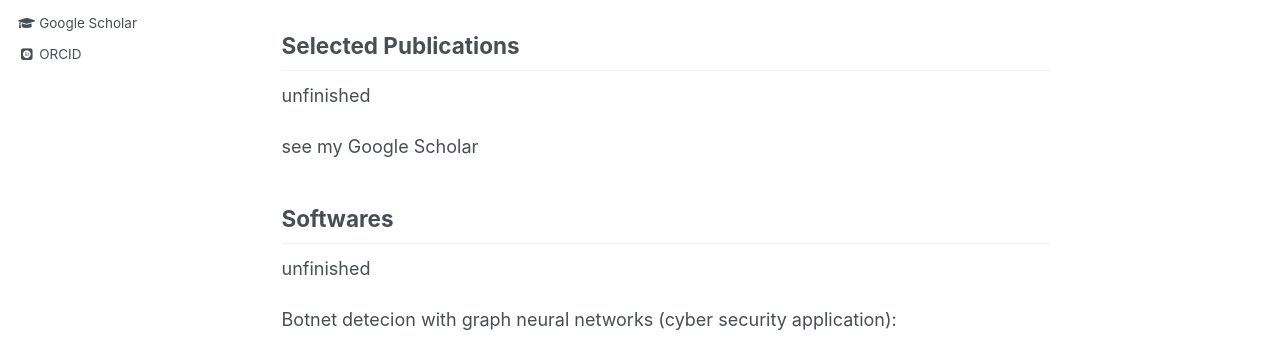
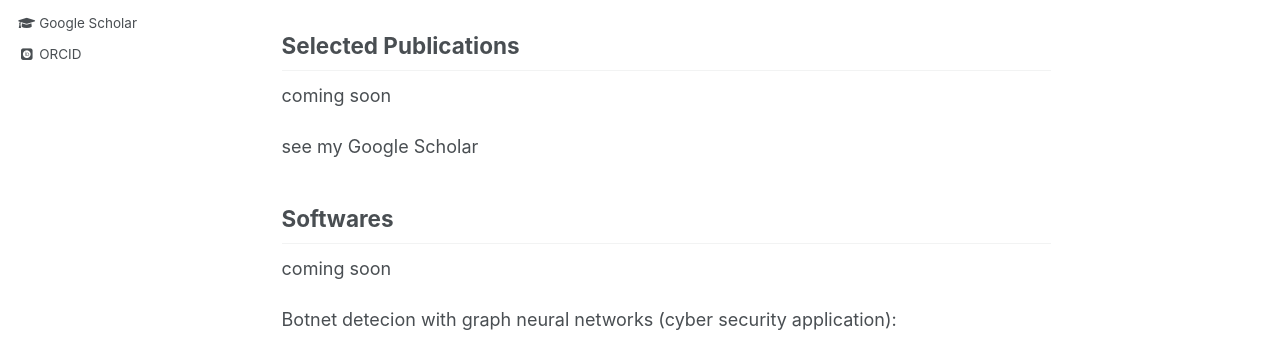
Before and after one commit to jzhou316/jzhou316.github.io, a Jekyll site: the page built from _pages/about.md, in a window 1280 px wide and 1212 px high. Shown: the part 516-876 px from the top of the window. Built offline with Jekyll 4.4.1, drawn with Linux system fonts in a browser that asks for light colours; some web fonts are replaced.

Commit message:
Update about.md

```diff
--- a/_pages/about.md
+++ b/_pages/about.md
@@ -129,7 +129,7 @@ Suya Wu, **Enmao Diao**, Jie Ding, Vahid Tarokh. "Deep Clustering of Compressed
 <span style="color:purple"> \[Compression\]</span>
 **(Acceptance Rate 18.7%)**
 -->
-unfinished
+coming soon
 
 see my Google Scholar
 
@@ -142,7 +142,7 @@ ICASSP 2018</i>.
 Softwares
 ------
 
-unfinished
+coming soon
 
 Botnet detecion with graph neural networks (cyber security application):
 
```
